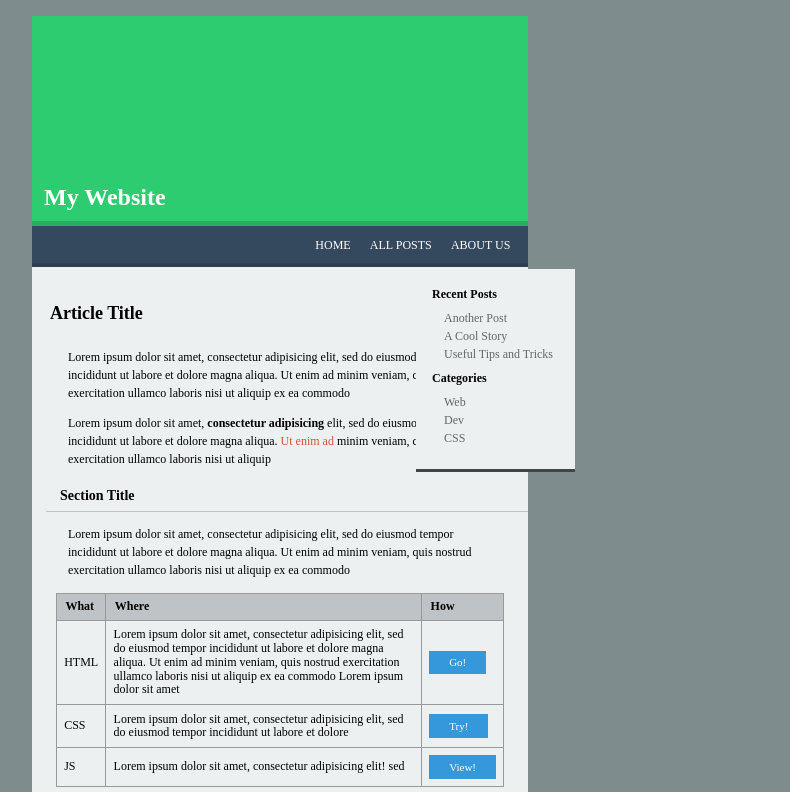
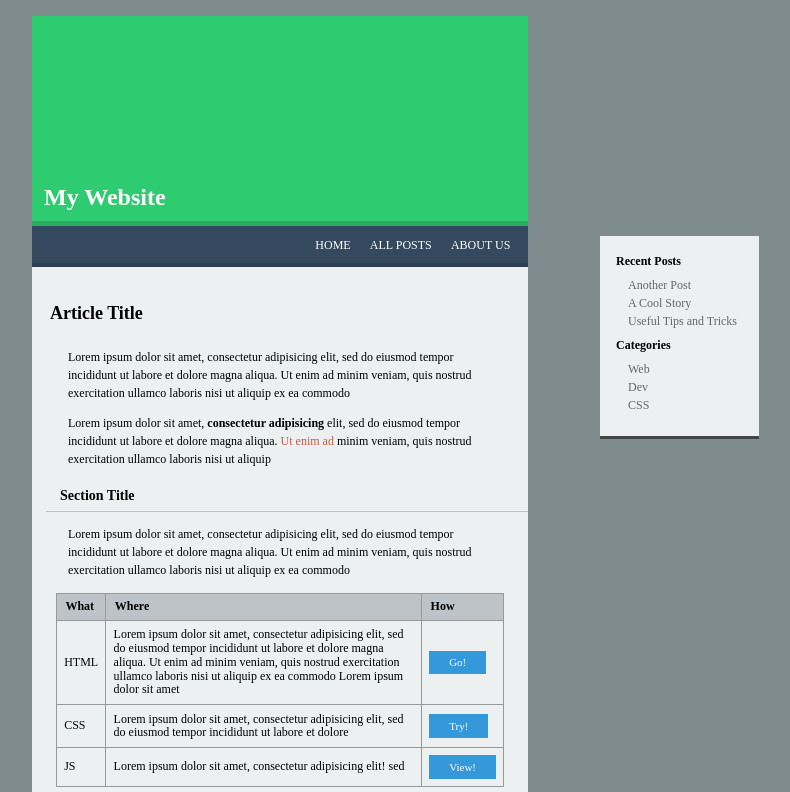
Before and after one commit to GageBachik/makingitreal, a plain HTML site: page index.html in a window 1280 px wide. Shown: the top 792 px of the page, without its empty margins (360-1150 px from the left). Drawn offline with nearby package versions, Linux system fonts and the light colour scheme.

Commit message:
added little touches

```diff
--- a/main.css
+++ b/main.css
@@ -297,8 +297,8 @@ body{
 
 .sidbar{
 	position: fixed;
-	top: 16.8em;
-	left: 48.5em;
+	top: 29.5%;
+	left: 75%;
 	background-color: #ECF0F1;
 	border-bottom: 3px solid #444444;
 	padding: 1em;
```
